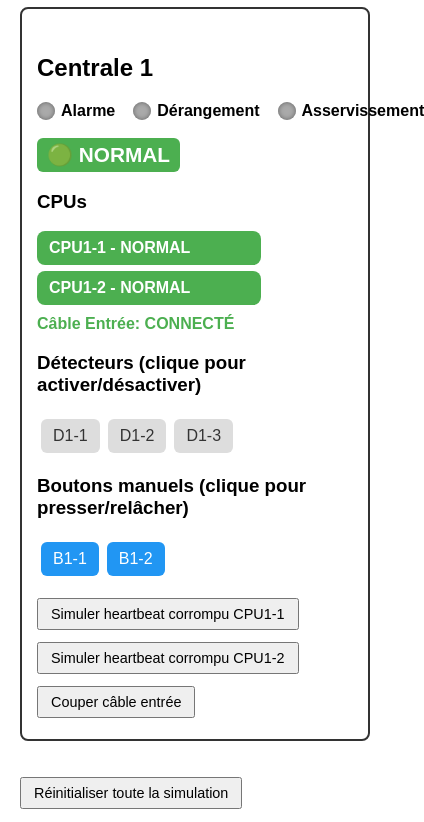
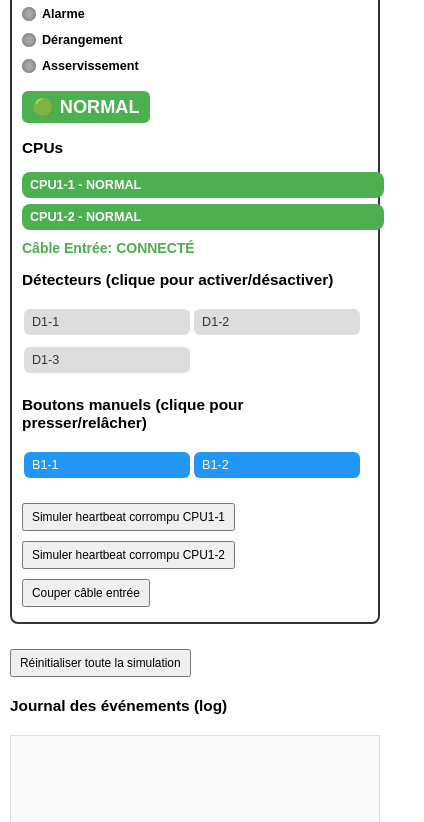
Before and after one commit to 0xRevSec/home, a plain HTML site: page fire.html in a window 390 px wide. Shown: the part 147-969 px from the top of the page, 424 px wide, since content can reach past the window. Drawn offline with Linux system fonts and the light colour scheme.

```diff
--- a/fire.html
+++ b/fire.html
@@ -143,6 +143,78 @@
     font-family: monospace;
     white-space: pre-line;
   }
+  /* Responsive design pour smartphones */
+@media (max-width: 600px) {
+  body {
+    margin: 10px;
+    font-size: 14px;
+  }
+
+  h1 {
+    font-size: 1.5em;
+  }
+
+  h2 {
+    font-size: 1.3em;
+  }
+
+  h3 {
+    font-size: 1.1em;
+  }
+
+  .central {
+    padding: 10px;
+    margin-bottom: 20px;
+  }
+
+  .voyants {
+    flex-direction: column;
+    gap: 12px;
+  }
+
+  .voyant {
+    font-size: 0.9em;
+  }
+
+  .light {
+    width: 14px;
+    height: 14px;
+  }
+
+  .cpu {
+    width: 100%;
+    font-size: 0.9em;
+    padding: 6px 8px;
+  }
+
+  .detector, .button {
+    padding: 6px 8px;
+    margin: 4px 2px;
+    font-size: 0.9em;
+    width: 48%; /* Deux éléments par ligne */
+    box-sizing: border-box;
+  }
+
+  .detector {
+    margin-bottom: 8px;
+  }
+
+  .button {
+    margin-bottom: 8px;
+  }
+
+  button.sim-btn {
+    font-size: 0.85em;
+    padding: 5px 8px;
+    margin: 5px 3px 5px 0;
+  }
+
+  #log {
+    height: 140px;
+    font-size: 0.85em;
+  }
+}
+
 </style>
 </head>
 <body>
```
